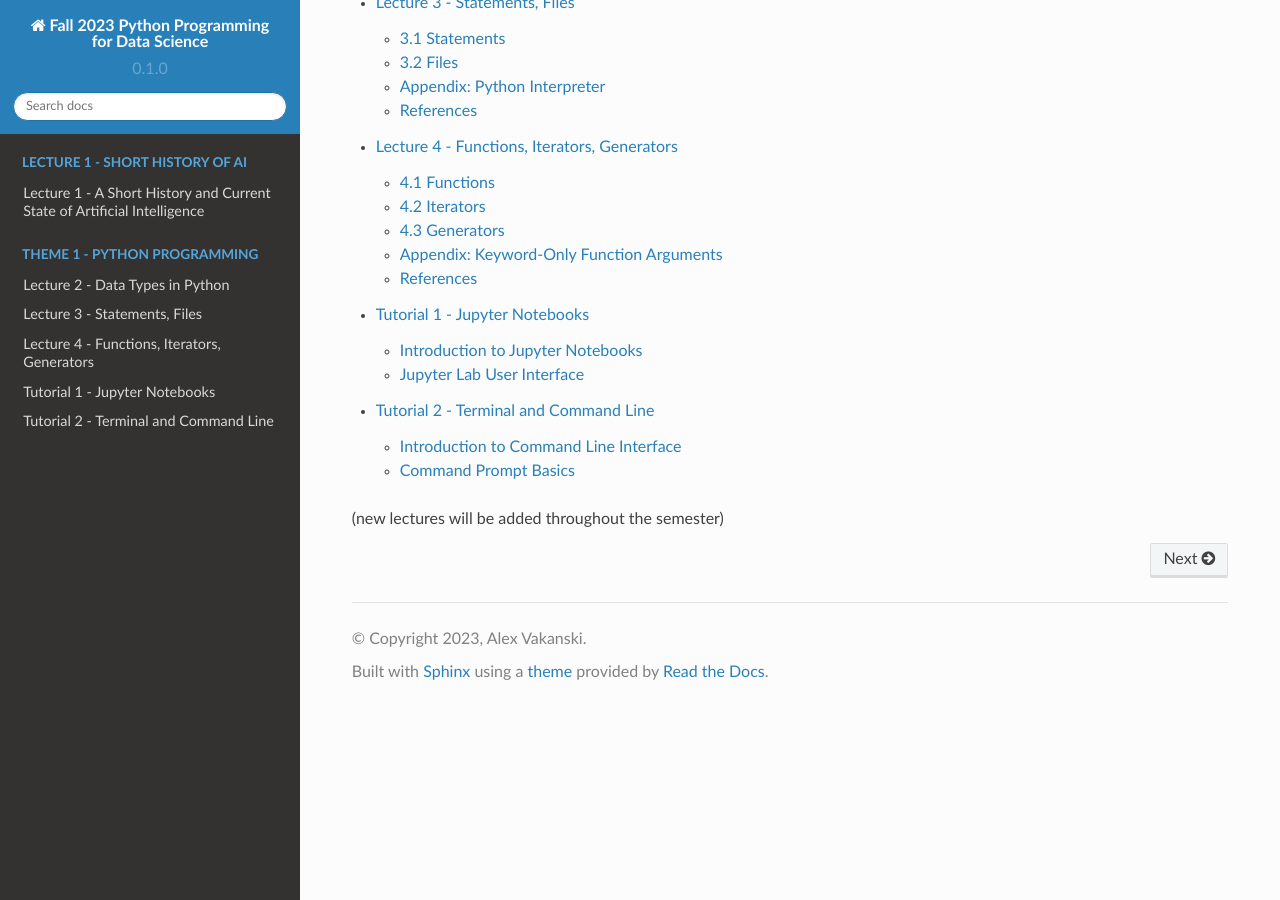
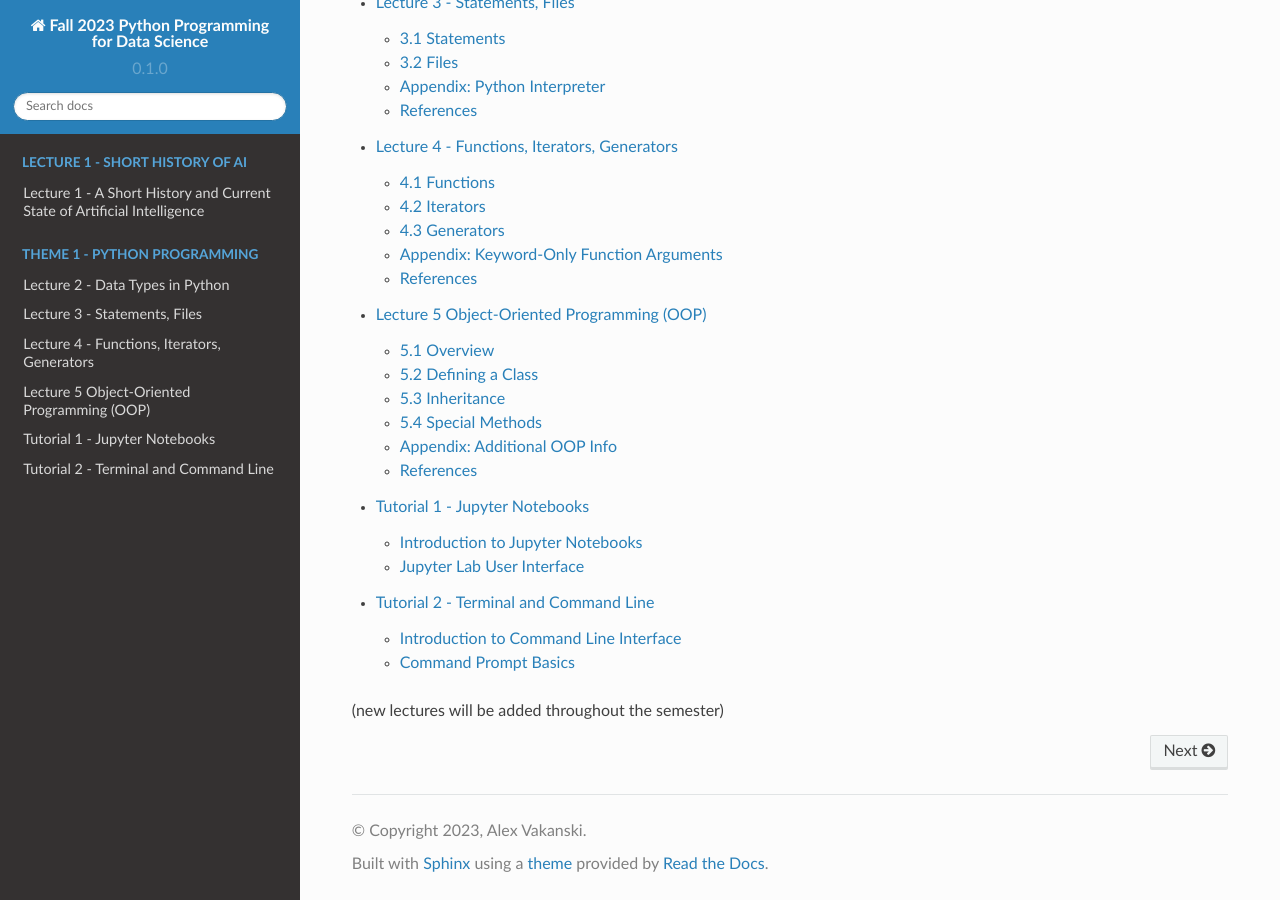
Before and after one commit to avakanski/Fall-2023-Python-Programming-for-Data-Science, a Sphinx documentation site: the page built from docs/index.rst, in a window 1280 px wide and 900 px high, scrolled down 2063 px. Built offline with Sphinx 7.4.7 and the Read the Docs theme 2.0.0, drawn with Linux system fonts in a browser that asks for light colours.

Commit message:
Update index.rst

```diff
--- a/docs/index.rst
+++ b/docs/index.rst
@@ -59,6 +59,7 @@ Lectures
    Lectures/Theme_1-Python_Programming/Lecture_2-Data_Types_in_Python/Lecture_2-Data_Types.ipynb
    Lectures/Theme_1-Python_Programming/Lecture_3-Statements,_Files/Lecture_3-Statements,_Files.ipynb
    Lectures/Theme_1-Python_Programming/Lecture_4-Functions,_Iterators,_Generators/Lecture_4-Functions.ipynb
+   Lectures/Theme_1-Python_Programming/Lecture_5-OOP/Lecture_5-OOP.ipynb
    Lectures/Theme_1-Python_Programming/Tutorial_1-Jupyter_Notebooks/Tutorial_1-Jupyter_Notebooks.ipynb
    Lectures/Theme_1-Python_Programming/Tutorial_2-Terminal_and_Command_Line/Tutorial_2-Terminal_and_Command_Line.ipynb
 
```
